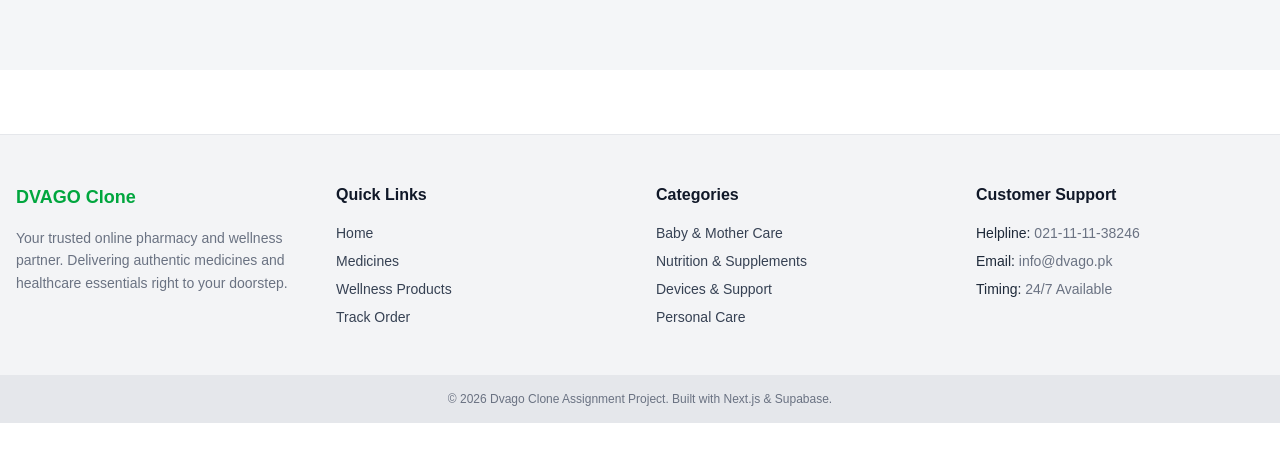
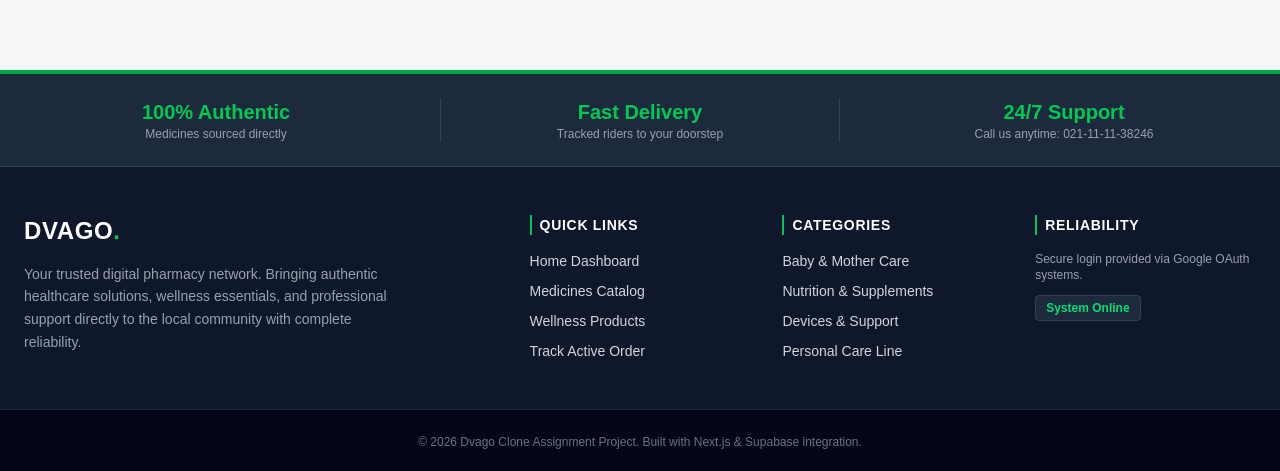
Before and after one commit to UNDEAD9999/dvago-clone, a Next.js app: page / in a window 1280 px wide. Shown: the part 899-1370 px from the top of the page. Before the commit the page ends 1322 px from the top, so only its background shows below. Built offline with nearby package versions, Linux system fonts and the light colour scheme; no server answers; the database is empty.

Commit message:
design: complete layout overhaul for premium dark footer theme

```diff
--- a/src/app/layout.tsx
+++ b/src/app/layout.tsx
@@ -24,14 +24,14 @@
 }: Readonly<{
   children: React.ReactNode;
 }>) {
-  return (
-    <html lang="en">
-      <body className={`${geistSans.variable} ${geistMono.variable} antialiased`}>
-        {/* Wrapping your core tree inside our active shared application state */}
+ return (
+    <html lang="en" className="h-full">
+      <body className={`${geistSans.variable} ${geistMono.variable} antialiased flex flex-col min-h-full`}>
         <AppProvider>
-          <main className="min-h-screen">
+          {/* Main content wrapper pushes footer down but retains proper structural height */}
+          <div className="flex-grow">
             {children}
-          </main>
+          </div>
           <Footer />
         </AppProvider>
       </body>
--- a/src/components/Footer.tsx
+++ b/src/components/Footer.tsx
@@ -2,55 +2,76 @@
 
 export default function Footer() {
   return (
-    <footer className="bg-gray-100 text-gray-700 border-t border-gray-200 mt-16">
-      {/* Top Section: Links Grid */}
-      <div className="max-w-7xl mx-auto px-4 py-12 grid grid-cols-1 md:grid-cols-4 gap-8">
+    <footer className="bg-slate-900 text-gray-300 border-t-4 border-green-600 mt-auto">
+      {/* Top Value Proposition Banner - Fills up the empty room vibe */}
+      <div className="bg-slate-800 border-b border-slate-700">
+        <div className="max-w-7xl mx-auto px-4 py-6 grid grid-cols-1 sm:grid-cols-3 gap-6 text-center">
+          <div className="flex flex-col items-center justify-center">
+            <span className="text-green-500 font-bold text-xl">100% Authentic</span>
+            <span className="text-xs text-gray-400">Medicines sourced directly</span>
+          </div>
+          <div className="flex flex-col items-center justify-center border-y sm:border-y-0 sm:border-x border-slate-700 py-4 sm:py-0">
+            <span className="text-green-500 font-bold text-xl">Fast Delivery</span>
+            <span className="text-xs text-gray-400">Tracked riders to your doorstep</span>
+          </div>
+          <div className="flex flex-col items-center justify-center">
+            <span className="text-green-500 font-bold text-xl">24/7 Support</span>
+            <span className="text-xs text-gray-400">Call us anytime: 021-11-11-38246</span>
+          </div>
+        </div>
+      </div>
 
-        {/* Column 1: Brand Info */}
-        <div>
-          <h3 className="font-bold text-lg text-green-600 mb-4">DVAGO Clone</h3>
-          <p className="text-sm text-gray-500 leading-relaxed">
-            Your trusted online pharmacy and wellness partner. Delivering authentic medicines and healthcare essentials right to your doorstep.
+      {/* Main Grid Content */}
+      <div className="max-w-7xl mx-auto px-6 py-12 grid grid-cols-1 md:grid-cols-5 gap-8">
+
+        {/* Column 1: Brand Info (Takes 2 spans for width balance) */}
+        <div className="md:col-span-2">
+          <h3 className="font-extrabold text-2xl text-white tracking-wide mb-4">
+            DVAGO<span className="text-green-500">.</span>
+          </h3>
+          <p className="text-sm text-gray-400 leading-relaxed max-w-sm">
+            Your trusted digital pharmacy network. Bringing authentic healthcare solutions, wellness essentials, and professional support directly to the local community with complete reliability.
           </p>
         </div>
 
         {/* Column 2: Quick Navigation */}
         <div>
-          <h4 className="font-semibold text-gray-900 mb-4">Quick Links</h4>
-          <ul className="space-y-2 text-sm">
-            <li><a href="#" className="hover:text-green-600 transition">Home</a></li>
-            <li><a href="#" className="hover:text-green-600 transition">Medicines</a></li>
-            <li><a href="#" className="hover:text-green-600 transition">Wellness Products</a></li>
-            <li><a href="#" className="hover:text-green-600 transition">Track Order</a></li>
+          <h4 className="font-bold text-white text-sm uppercase tracking-wider mb-4 border-l-2 border-green-500 pl-2">Quick Links</h4>
+          <ul className="space-y-2.5 text-sm">
+            <li><a href="#" className="hover:text-green-400 transition-colors">Home Dashboard</a></li>
+            <li><a href="#" className="hover:text-green-400 transition-colors">Medicines Catalog</a></li>
+            <li><a href="#" className="hover:text-green-400 transition-colors">Wellness Products</a></li>
+            <li><a href="#" className="hover:text-green-400 transition-colors">Track Active Order</a></li>
           </ul>
         </div>
 
         {/* Column 3: Top Categories */}
         <div>
-          <h4 className="font-semibold text-gray-900 mb-4">Categories</h4>
-          <ul className="space-y-2 text-sm">
-            <li><a href="#" className="hover:text-green-600 transition">Baby & Mother Care</a></li>
-            <li><a href="#" className="hover:text-green-600 transition">Nutrition & Supplements</a></li>
-            <li><a href="#" className="hover:text-green-600 transition">Devices & Support</a></li>
-            <li><a href="#" className="hover:text-green-600 transition">Personal Care</a></li>
+          <h4 className="font-bold text-white text-sm uppercase tracking-wider mb-4 border-l-2 border-green-500 pl-2">Categories</h4>
+          <ul className="space-y-2.5 text-sm">
+            <li><a href="#" className="hover:text-green-400 transition-colors">Baby & Mother Care</a></li>
+            <li><a href="#" className="hover:text-green-400 transition-colors">Nutrition & Supplements</a></li>
+            <li><a href="#" className="hover:text-green-400 transition-colors">Devices & Support</a></li>
+            <li><a href="#" className="hover:text-green-400 transition-colors">Personal Care Line</a></li>
           </ul>
         </div>
 
-        {/* Column 4: Contact Support */}
+        {/* Column 4: Secure Platform details */}
         <div>
-          <h4 className="font-semibold text-gray-900 mb-4">Customer Support</h4>
-          <ul className="space-y-2 text-sm text-gray-500">
-            <li><span className="font-medium text-gray-800">Helpline:</span> 021-11-11-38246</li>
-            <li><span className="font-medium text-gray-800">Email:</span> info@dvago.pk</li>
-            <li><span className="font-medium text-gray-800">Timing:</span> 24/7 Available</li>
-          </ul>
+          <h4 className="font-bold text-white text-sm uppercase tracking-wider mb-4 border-l-2 border-green-500 pl-2">Reliability</h4>
+          <p className="text-xs text-gray-400 mb-3">
+            Secure login provided via Google OAuth systems.
+          </p>
+          <div className="inline-block bg-slate-800 text-green-400 text-xs font-semibold px-2.5 py-1 rounded border border-slate-700">
+            System Online
+          </div>
         </div>
 
       </div>
 
-      {/* Bottom Section: Copyright */}
-      <div className="bg-gray-200 py-4 text-center text-xs text-gray-500">
-        <p>© {new Date().getFullYear()} Dvago Clone Assignment Project. Built with Next.js & Supabase.</p>
+      {/* Bottom Section: Copyright Banner */}
+      <div className="bg-slate-950 border-t border-slate-800 py-6 text-center text-xs text-gray-500">
+        <p>© 2026 Dvago Clone Assignment Project. Built with Next.js & Supabase integration.</p>
       </div>
     </footer>
   );
```
